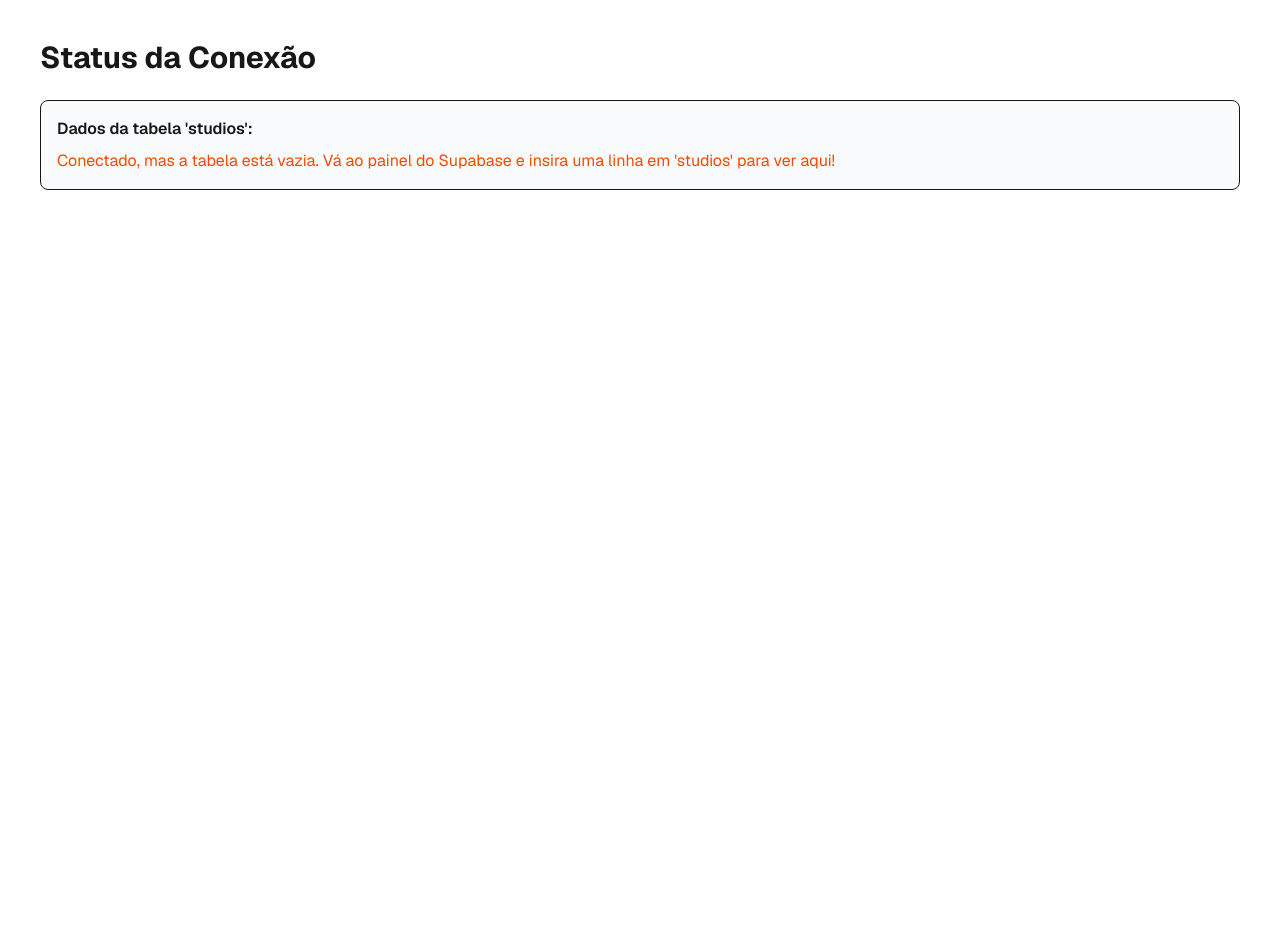
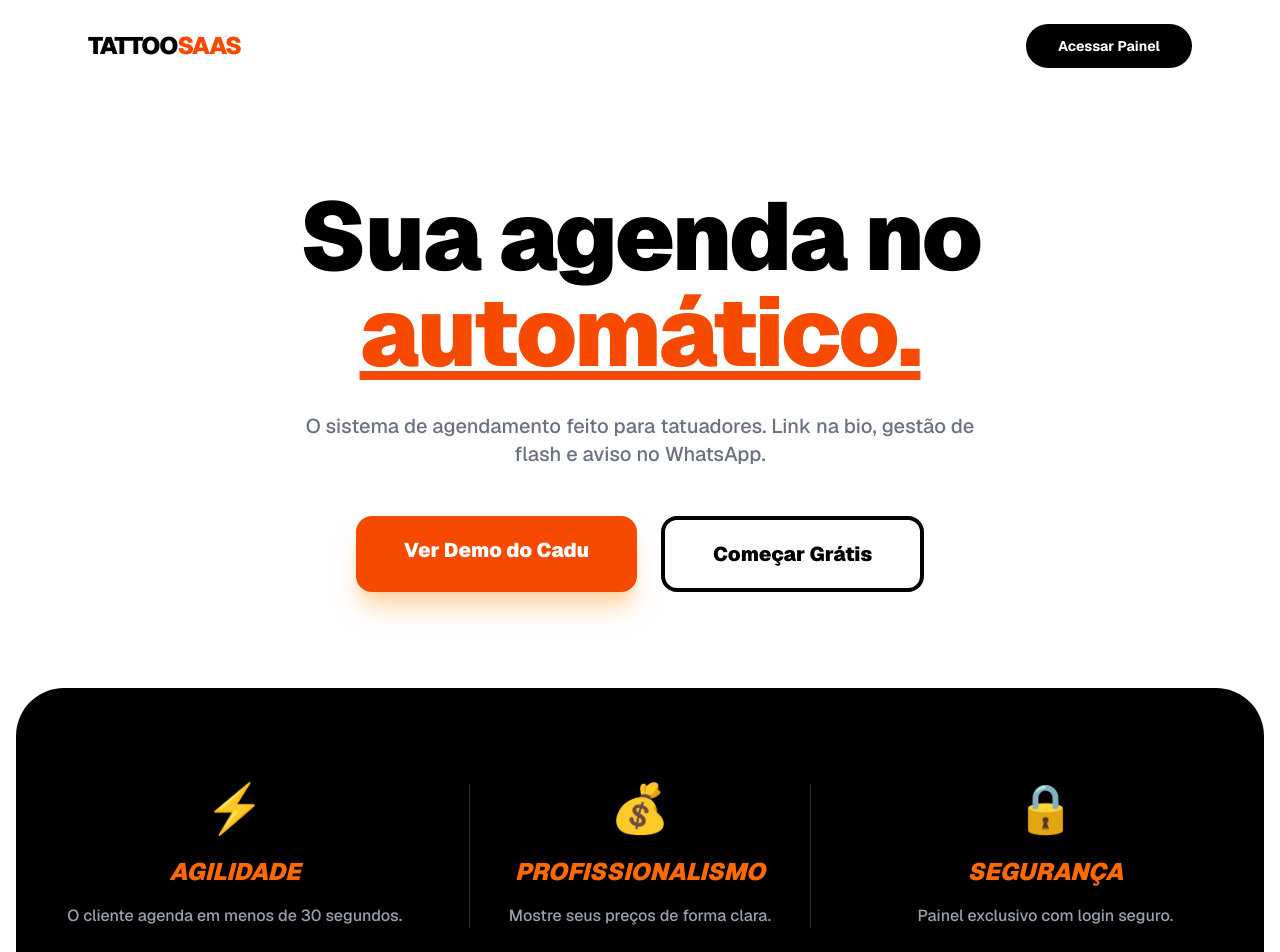
Before and after one commit to cauetmatos/tattoo-saas, a Next.js app: page / in a window 1280 px wide. Shown: the top 952 px of the page. Before the commit the page ends 800 px from the top, so only its background shows below. Built offline with nearby package versions, Linux system fonts and the light colour scheme; no server answers; the database is empty.

Commit message:
Landing Page atualizada

```diff
--- a/app/admin.servicos.page.tsx
+++ b/app/admin.servicos.page.tsx
@@ -7,7 +7,7 @@ export default function ServicosAdmin() {
   const [nome, setNome] = useState('')
   const [preco, setPreco] = useState('')
 
-  // ID do seu estúdio que veio do banco
+
   const STUDIO_ID = '6ce31667-7ee3-4a77-b155-b92d7ce69994'
 
   async function carregarServicos() {
@@ -37,7 +37,7 @@ export default function ServicosAdmin() {
     <div className="p-10 max-w-2xl mx-auto">
       <h1 className="text-2xl font-bold mb-6">Configurar Meus Serviços</h1>
 
-      {/* Formulário de Cadastro */}
+
       <form onSubmit={handleAddService} className="flex gap-4 mb-10">
         <input
           placeholder="Nome (Ex: Tattoo Pequena)"
@@ -52,7 +52,7 @@ export default function ServicosAdmin() {
         <button className="bg-blue-600 text-white px-4 py-2 rounded font-bold">Adicionar</button>
       </form>
 
-      {/* Lista de Serviços vindos do Supabase */}
+      {}
       <div className="space-y-2">
         <h2 className="font-semibold text-lg">Serviços Cadastrados:</h2>
         {servicos.map(s => (
--- a/app/admin/page.tsx
+++ b/app/admin/page.tsx
@@ -6,9 +6,9 @@ export default function ServicosAdmin() {
   const [servicos, setServicos] = useState<any[]>([])
   const [nome, setNome] = useState('')
   const [preco, setPreco] = useState('')
-  const [editandoId, setEditandoId] = useState<string | null>(null) // Controla se estamos editando
+  const [editandoId, setEditandoId] = useState<string | null>(null) //
 
-  const STUDIO_ID = '6ce31667-7ee3-4a77-b155-b92d7ce69994' // Seu ID fixo
+  const STUDIO_ID = '6ce31667-7ee3-4a77-b155-b92d7ce69994' //  ID fix
 
   async function carregarServicos() {
     const { data } = await supabase
@@ -20,7 +20,7 @@ export default function ServicosAdmin() {
 
   useEffect(() => { carregarServicos() }, [])
 
-  // Preenche o formulário para edição
+
   function prepararEdicao(servico: any) {
     setEditandoId(servico.id)
     setNome(servico.name)
@@ -31,7 +31,7 @@ export default function ServicosAdmin() {
     e.preventDefault()
 
     if (editandoId) {
-      // Lógica de UPDATE (Editar)
+
       const { error } = await supabase
         .from('services')
         .update({ name: nome, price: parseFloat(preco) })
@@ -42,7 +42,7 @@ export default function ServicosAdmin() {
         alert("Serviço atualizado!")
       }
     } else {
-      // Lógica de INSERT (Novo)
+
       const { error } = await supabase.from('services').insert([
         { name: nome, price: parseFloat(preco), studio_id: STUDIO_ID }
       ])
--- a/app/agendar/[slug]/sucesso/page.tsx
+++ b/app/agendar/[slug]/sucesso/page.tsx
@@ -9,9 +9,11 @@ import { useRouter } from 'next/navigation'
 export default function PaginaSucesso({ params }: { params: { slug: string } }) {
   const [estudio, setEstudio] = useState<any>(null)
 
+  const router = useRouter();
+
   useEffect(() => {
     async function carregarEstudio() {
-      // Busca os dados do estúdio (incluindo o novo campo whatsapp)
+
       const { data } = await supabase
         .from('studios')
         .select('*')
@@ -25,7 +27,7 @@ export default function PaginaSucesso({ params }: { params: { slug: string } })
 
   if (!estudio) return <div className="p-10 text-center">Carregando...</div>
 
-  // Gera o link para o WhatsApp com uma mensagem pré-definida
+
   const mensagem = `Olá! Acabei de realizar um agendamento no ${estudio.name}.`
   const linkWhats = `https://wa.me/${estudio.whatsapp}?text=${encodeURIComponent(mensagem)}`
 
--- a/app/login/page.tsx
+++ b/app/login/page.tsx
@@ -11,7 +11,7 @@ export default function LoginPage() {
   const handleLogin = async (e: React.FormEvent) => {
     e.preventDefault()
 
-    // Autenticação usando o Supabase Auth
+
     const { error } = await supabase.auth.signInWithPassword({
       email,
       password,
@@ -20,7 +20,7 @@ export default function LoginPage() {
     if (error) {
       alert("Erro ao entrar: " + error.message)
     } else {
-      // Se der certo, envia para o Dashboard de agendamentos
+
       router.push('/admin/agendamentos')
     }
   }
--- a/app/page.tsx
+++ b/app/page.tsx
@@ -1,40 +1,55 @@
-"use client"
-import { useEffect, useState } from 'react'
-import { supabase } from '@/lib/supabase'
+import Link from 'next/link'
 
-export default function Home() {
-  const [studios, setStudios] = useState<any[]>([])
+export default function LandingPage() {
+  return (
+    <div className="min-h-screen bg-white text-black font-sans">
+      <header className="p-6 flex justify-between items-center max-w-6xl mx-auto">
+        <h1 className="text-2xl font-black tracking-tighter">TATTOO<span className="text-orange-600">SAAS</span></h1>
+        <Link href="/login" className="bg-black text-white px-8 py-3 rounded-full font-bold hover:bg-gray-800 transition-all text-sm">
+          Acessar Painel
+        </Link>
+      </header>
 
-  useEffect(() => {
-    async function fetchStudios() {
-      // Isso é como um "SELECT * FROM studios" no seu Java/SQL
-      const { data, error } = await supabase.from('studios').select('*')
-      if (error) {
-        console.error('Erro ao buscar:', error)
-      } else {
-        setStudios(data || [])
-      }
-    }
-    fetchStudios()
-  }, [])
+      <section className="py-24 px-6 text-center max-w-5xl mx-auto">
+        <h2 className="text-6xl md:text-8xl font-black mb-8 leading-none tracking-tight">
+          Sua agenda no <br/><span className="text-orange-600 underline">automático.</span>
+        </h2>
+        <p className="text-xl text-gray-500 mb-12 max-w-2xl mx-auto font-medium">
+          O sistema de agendamento feito para tatuadores. Link na bio, gestão de flash e aviso no WhatsApp.
+        </p>
+        <div className="flex flex-col md:flex-row gap-6 justify-center">
+          <Link href="/agendar/cadu-tatto" className="bg-orange-600 text-white px-12 py-5 rounded-2xl font-black text-xl hover:scale-105 transition-transform shadow-xl shadow-orange-200">
+            Ver Demo do Cadu
+          </Link>
+          <button className="bg-white border-4 border-black px-12 py-5 rounded-2xl font-black text-xl hover:bg-gray-50 transition-all">
+            Começar Grátis
+          </button>
+        </div>
+      </section>
 
-  return (
-    <main className="p-10 font-sans">
-      <h1 className="text-3xl font-bold mb-6">Status da Conexão</h1>
+      <section className="bg-black text-white py-24 px-6 rounded-[3rem] mx-4 mb-10">
+        <div className="max-w-6xl mx-auto grid grid-cols-1 md:grid-cols-3 gap-16">
+          <div className="flex flex-col items-center">
+            <span className="text-5xl mb-6">⚡</span>
+            <h3 className="font-black text-2xl mb-4 text-orange-500 uppercase italic">Agilidade</h3>
+            <p className="text-gray-400 text-center font-medium">O cliente agenda em menos de 30 segundos.</p>
+          </div>
+          <div className="flex flex-col items-center border-y md:border-y-0 md:border-x border-gray-800 py-10 md:py-0">
+            <span className="text-5xl mb-6">💰</span>
+            <h3 className="font-black text-2xl mb-4 text-orange-500 uppercase italic">Profissionalismo</h3>
+            <p className="text-gray-400 text-center font-medium">Mostre seus preços de forma clara.</p>
+          </div>
+          <div className="flex flex-col items-center">
+            <span className="text-5xl mb-6">🔒</span>
+            <h3 className="font-black text-2xl mb-4 text-orange-500 uppercase italic">Segurança</h3>
+            <p className="text-gray-400 text-center font-medium">Painel exclusivo com login seguro.</p>
+          </div>
+        </div>
+      </section>
 
-      <div className="p-4 border rounded-lg bg-gray-50">
-        <h2 className="font-semibold mb-2">Dados da tabela 'studios':</h2>
-        {studios.length > 0 ? (
-          <pre className="bg-white p-4 rounded border text-sm">
-            {JSON.stringify(studios, null, 2)}
-          </pre>
-        ) : (
-          <p className="text-orange-600">
-            Conectado, mas a tabela está vazia.
-            Vá ao painel do Supabase e insira uma linha em 'studios' para ver aqui!
-          </p>
-        )}
-      </div>
-    </main>
+      <footer className="py-12 text-center text-gray-400 font-bold uppercase tracking-widest text-xs">
+        Desenvolvido por Cauê Matos • 2026
+      </footer>
+    </div>
   )
 }
```
Also changed, not shown: lib/supabase.js (line endings or trailing spaces).
